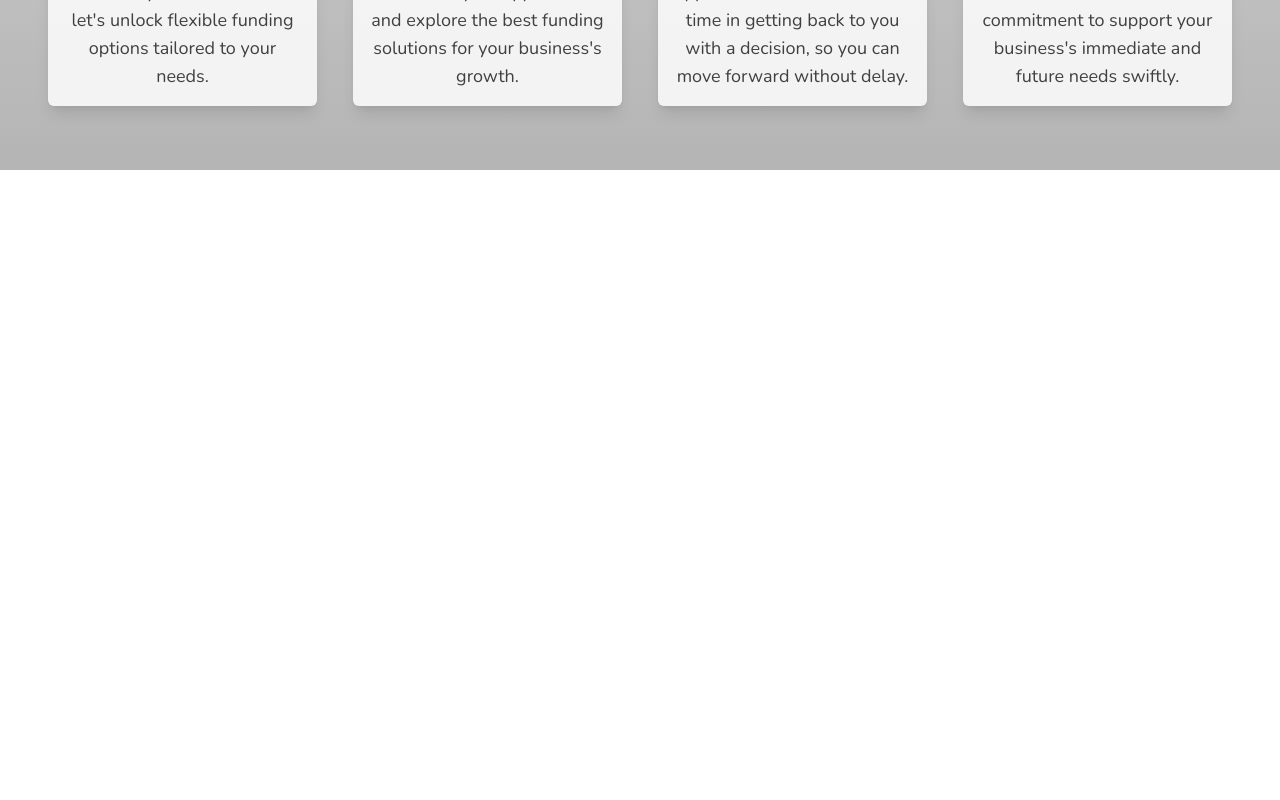
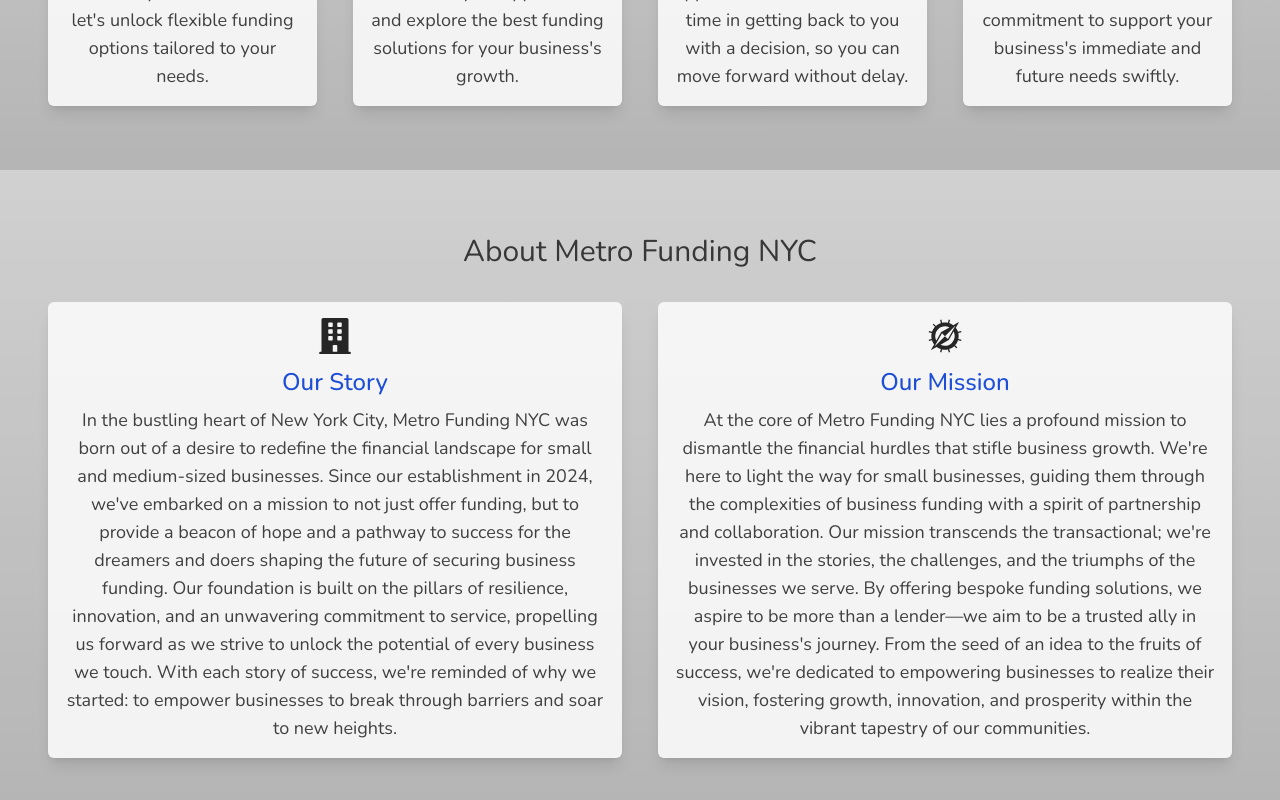
Before and after one commit to dewanwakilahmed/metro-funding-nyc, a Next.js app: page / in a window 1280 px wide. Shown: the part 2138-2938 px from the top of the page. Before the commit the page ends 2308 px from the top, so only its background shows below. Built offline with nearby package versions, Linux system fonts and the light colour scheme.

Commit message:
Finished About Metro Funding NYC

```diff
--- a/app/page.tsx
+++ b/app/page.tsx
@@ -6,6 +6,7 @@
 import WhyChooseUs from "@/components/WhyChooseUs/WhyChooseUs";
 import FundingOptions from "@/components/FundingOptions/FundingOptions";
 import HowItWorks from "@/components/HowItWorks/HowItWorks";
+import AboutUs from "@/components/AboutUs/AboutUs";
 
 const HomePage = () => {
   return (
@@ -14,6 +15,7 @@
       <WhyChooseUs />
       <FundingOptions />
       <HowItWorks />
+      <AboutUs />
     </main>
   );
 };
--- /dev/null
+++ b/components/AboutUs/AboutUs.tsx
@@ -0,0 +1,55 @@
+import React from "react";
+
+import "./about-us.css";
+
+import { FaBuilding } from "react-icons/fa";
+import { GiCompass } from "react-icons/gi";
+
+const AboutUs = () => {
+  return (
+    <section className='about-us-section'>
+      <h3 className='about-us-title'>About Metro Funding NYC</h3>
+
+      <div className='about-us-content'>
+        <div className='about-us-item'>
+          <FaBuilding className='about-us-item-icon' />
+          <h4 className='about-us-item-title'>Our Story</h4>
+          <p className='about-us-item-desc'>
+            In the bustling heart of New York City, Metro Funding NYC was born
+            out of a desire to redefine the financial landscape for small and
+            medium-sized businesses. Since our establishment in 2024, we&apos;ve
+            embarked on a mission to not just offer funding, but to provide a
+            beacon of hope and a pathway to success for the dreamers and doers
+            shaping the future of securing business funding. Our foundation is
+            built on the pillars of resilience, innovation, and an unwavering
+            commitment to service, propelling us forward as we strive to unlock
+            the potential of every business we touch. With each story of
+            success, we&apos;re reminded of why we started: to empower
+            businesses to break through barriers and soar to new heights.
+          </p>
+        </div>
+
+        <div className='about-us-item'>
+          <GiCompass className='about-us-item-icon' />
+          <h4 className='about-us-item-title'>Our Mission</h4>
+          <p className='about-us-item-desc'>
+            At the core of Metro Funding NYC lies a profound mission to
+            dismantle the financial hurdles that stifle business growth.
+            We&apos;re here to light the way for small businesses, guiding them
+            through the complexities of business funding with a spirit of
+            partnership and collaboration. Our mission transcends the
+            transactional; we&apos;re invested in the stories, the challenges,
+            and the triumphs of the businesses we serve. By offering bespoke
+            funding solutions, we aspire to be more than a lender—we aim to be a
+            trusted ally in your business&apos;s journey. From the seed of an
+            idea to the fruits of success, we&apos;re dedicated to empowering
+            businesses to realize their vision, fostering growth, innovation,
+            and prosperity within the vibrant tapestry of our communities.
+          </p>
+        </div>
+      </div>
+    </section>
+  );
+};
+
+export default AboutUs;
--- /dev/null
+++ b/components/AboutUs/about-us.css
@@ -0,0 +1,107 @@
+.about-us-section {
+  @apply bg-gradient-to-t from-neutral-300 to-neutral-100
+  relative
+
+  px-2
+  xs:px-3
+  sm:px-5
+  md:px-7
+  lg:px-9
+  xl:px-12
+  2xl:px-16
+
+  py-6
+  xs:py-8
+  sm:py-10
+  md:py-12
+  lg:py-14
+  xl:py-16;
+}
+
+.about-us-section::before {
+  content: "";
+  position: absolute;
+  top: 0;
+  left: 0;
+  right: 0;
+  bottom: 0;
+  background: rgba(0, 0, 0, 0.15);
+}
+
+.about-us-title {
+  @apply text-center
+  text-neutral-700
+  mb-4
+  xs:mb-5
+  sm:mb-6
+  lg:mb-7
+  xl:mb-8
+  text-base
+  sm:text-lg
+  md:text-xl
+  lg:text-2xl
+  xl:text-3xl
+  2xl:text-4xl;
+}
+
+.about-us-content {
+  @apply z-20
+
+  grid
+  grid-cols-1
+  md:grid-cols-2
+
+  gap-2.5
+  xs:gap-3.5
+  sm:gap-6
+  md:gap-7
+  lg:gap-9
+
+  max-w-screen-2xl
+  mx-auto;
+}
+
+.about-us-item {
+  @apply flex
+  flex-col
+  items-center
+
+  rounded-md
+  transition
+
+  p-4
+
+  shadow-lg
+  bg-neutral-50/90
+  hover:bg-neutral-50/100
+  hover:-translate-y-2
+  z-30;
+}
+
+.about-us-item-icon {
+  @apply text-3xl
+  sm:text-4xl
+  mb-2
+  sm:mb-3
+
+  text-neutral-800;
+}
+
+.about-us-item-title {
+  @apply text-xl
+  sm:text-2xl
+  mb-1
+  sm:mb-2
+  font-medium
+  text-blue-700;
+}
+
+.about-us-item-desc {
+  @apply text-center
+  font-light
+  leading-5
+  text-neutral-700
+
+  text-base
+  sm:text-lg;
+}
```
